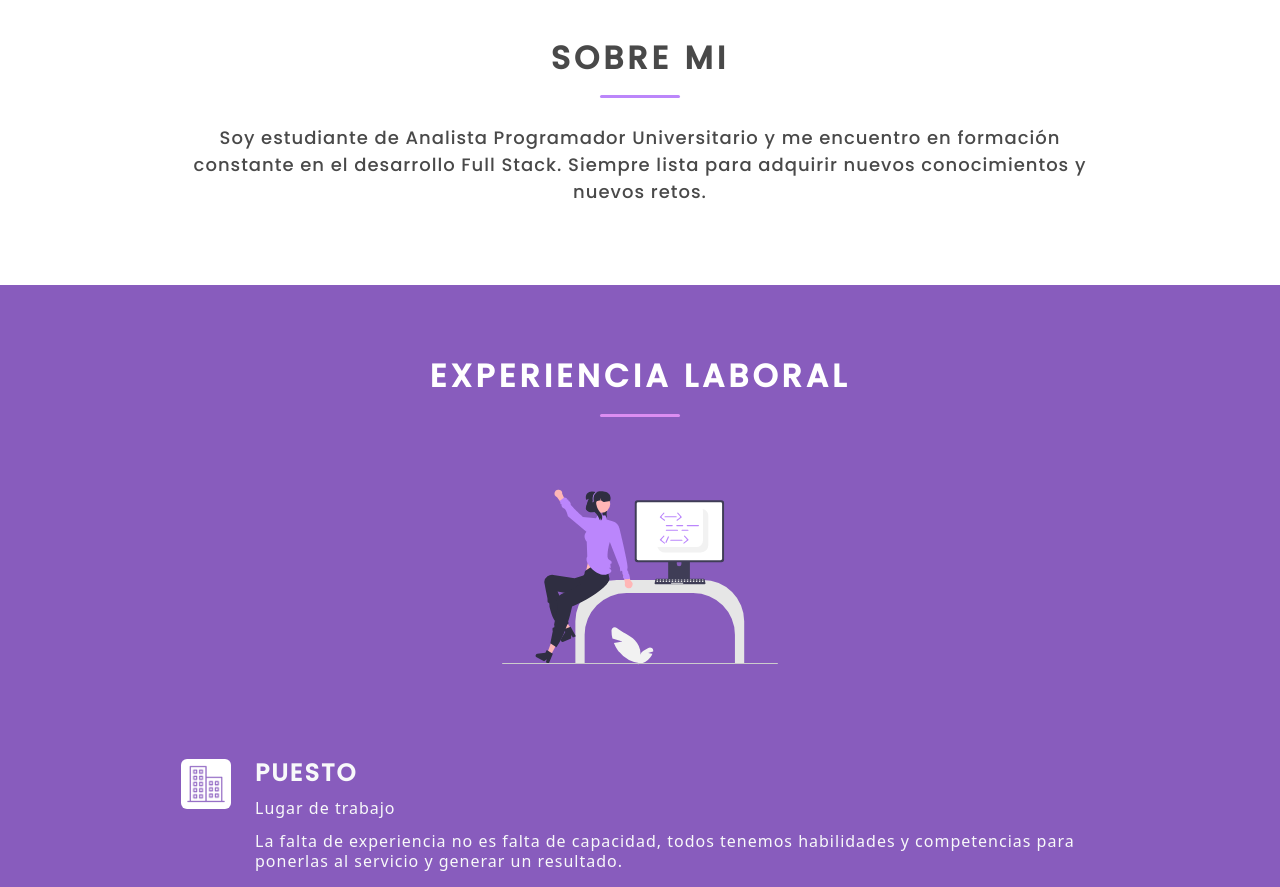
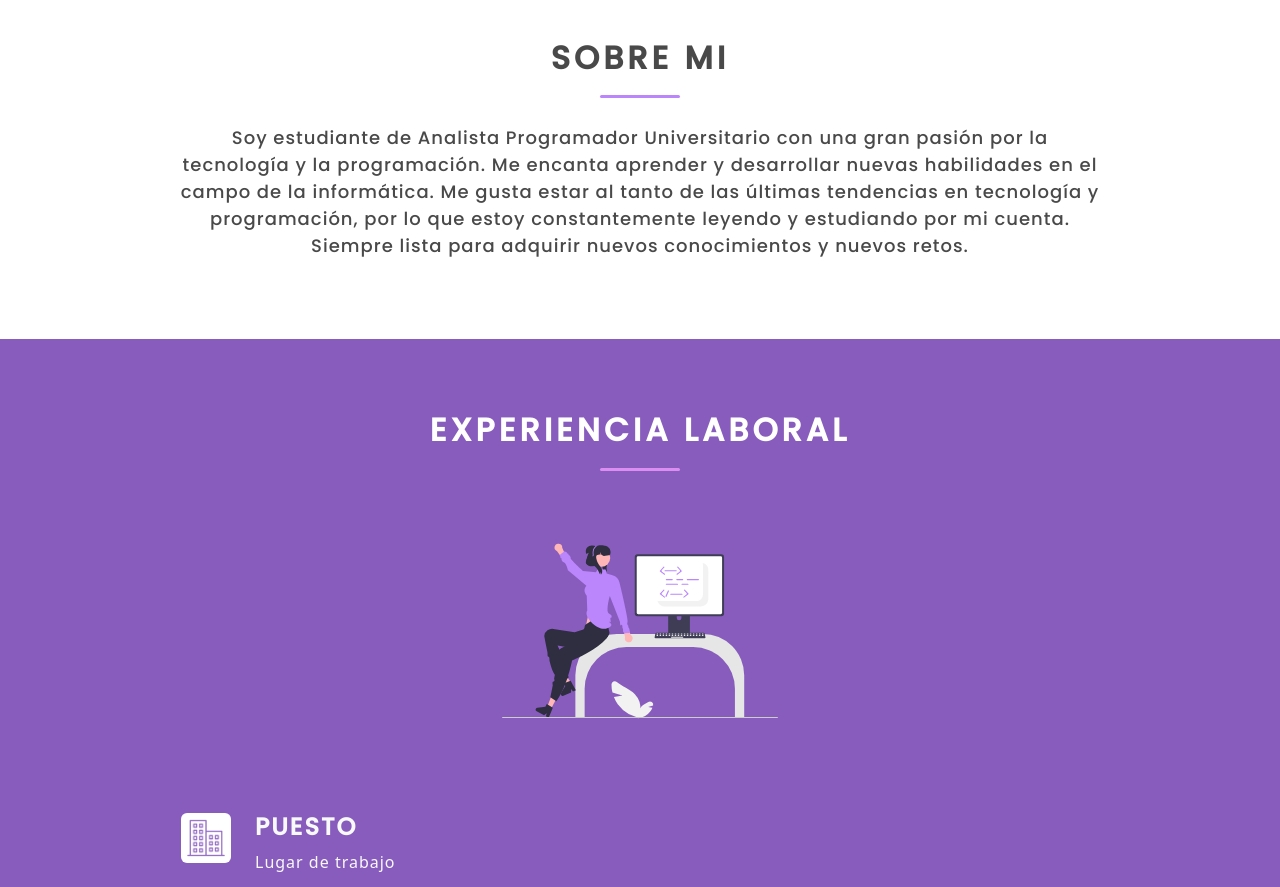
Before and after one commit to AraceliW/Portafolio-FrontEnd, an Angular app: page / in a window 1280 px wide. Shown: the part 1127-2014 px from the top of the page. Built offline with nearby package versions, Linux system fonts and the light colour scheme; what ng-circle-progress would draw is missing.

Commit message:
Se arreglaron los links de redes sociales y se agrego informacion adicional

```diff
--- a/src/app/componentes/acerca-de/acerca-de.component.html
+++ b/src/app/componentes/acerca-de/acerca-de.component.html
@@ -22,7 +22,7 @@
     <div class="text-center">
         <div class="row d-flex justify-content-center">
           <div class="col-md-10">
-            <p class="py-3 text">Soy estudiante de Analista Programador Universitario y me encuentro en formación constante en el desarrollo Full Stack. Siempre lista para adquirir nuevos conocimientos y nuevos retos.</p>
+            <p class="py-3 text">Soy estudiante de Analista Programador Universitario con una gran pasión por la tecnología y la programación. Me encanta aprender y desarrollar nuevas habilidades en el campo de la informática. Me gusta estar al tanto de las últimas tendencias en tecnología y programación, por lo que estoy constantemente leyendo y estudiando por mi cuenta. Siempre lista para adquirir nuevos conocimientos y nuevos retos.</p>
           </div>
         </div>
     </div>
--- a/src/app/componentes/navbar/navbar.component.html
+++ b/src/app/componentes/navbar/navbar.component.html
@@ -11,7 +11,7 @@
     <div class="collapse navbar-collapse" id="navbarSupportedContent">
       <ul class="navbar-nav sm-icons ms-auto">
         <li><a class="nav-link mybtn" href="https://github.com/AraceliW" aria-label="GitHub" target="_blank" rel="noreferrer"><i class="bi bi-github item-color"></i></a></li>
-        <li><a class="nav-link mybtn" href="https://ar.linkedin.com/" aria-label="Linkedin" target="_blank" rel="noreferrer"><i class="bi bi-linkedin item-color"></i></a></li>
+        <li><a class="nav-link mybtn" href="https://www.linkedin.com/in/araceli-lopez-1100b2269/" aria-label="Linkedin" target="_blank" rel="noreferrer"><i class="bi bi-linkedin item-color"></i></a></li>
         <li><a href="../login" class="nav-login btn mybtn me-3 btn-outline-new text-white">Log in</a></li>
       </ul>
     </div>
```
